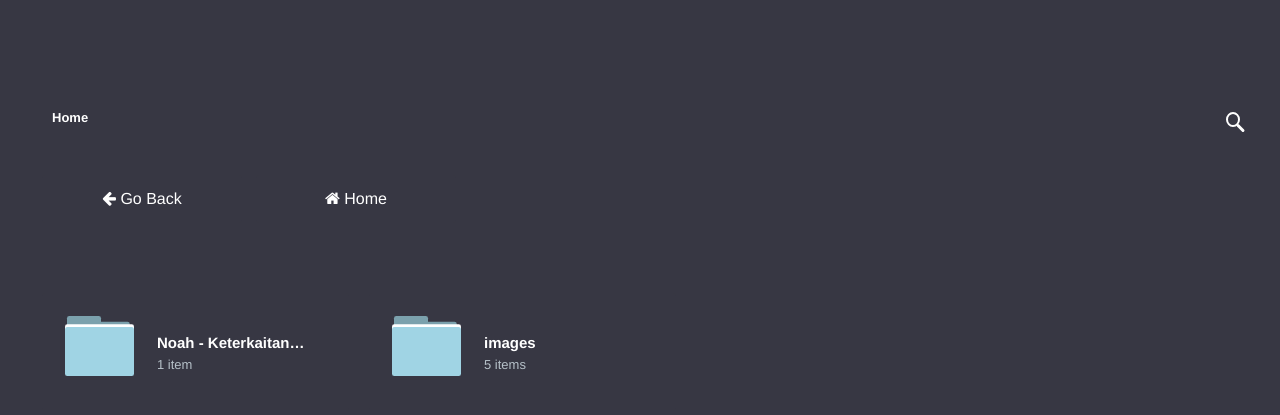
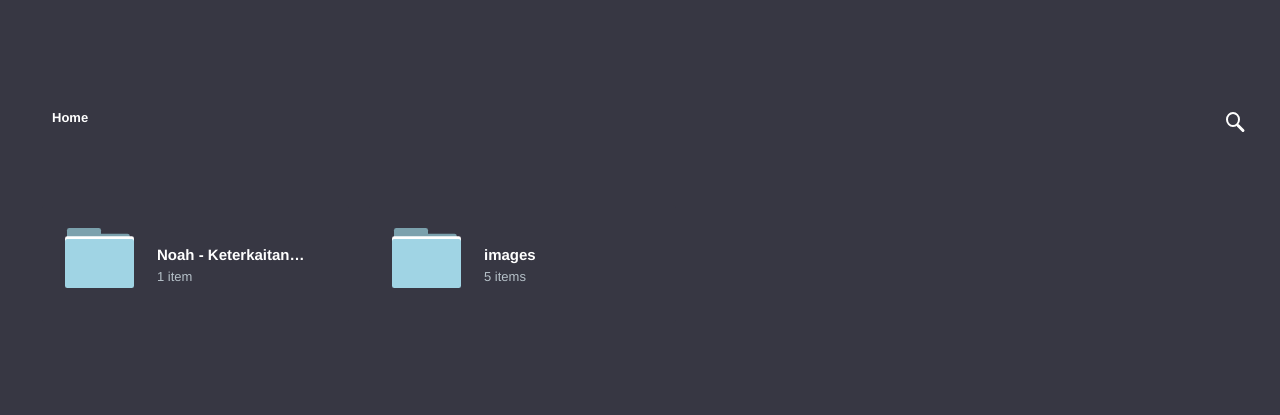
Before and after one commit to lsfile/CDN, a PHP site: page / in a window 1280 px wide. Shown: the top 415 px of the page. Run offline with PHP 8.4, Linux system fonts and the light colour scheme; some libraries are stand-ins or nearby versions.

Commit message:
Update index.php

```diff
--- a/index.php
+++ b/index.php
@@ -11,13 +11,6 @@
 		<!-- Include our stylesheet -->
 		<link href="assets/css/styles.css" rel="stylesheet"/>
 
-		<!-- FancyBox -->
-		<link rel="stylesheet" href="https://cdnjs.cloudflare.com/ajax/libs/fancybox/3.2.5/jquery.fancybox.min.css" />
-		<script src="https://cdnjs.cloudflare.com/ajax/libs/fancybox/3.2.5/jquery.fancybox.min.js"></script>
-
-		<!-- Font Awesome -->
-		<link rel="stylesheet" href="https://cdnjs.cloudflare.com/ajax/libs/font-awesome/4.7.0/css/font-awesome.css" />
-
 	</head>
 	<body>
 			<div class="filemanager">
@@ -25,8 +18,6 @@
 				<input type="search" placeholder="Find a file.." />
 			</div>
 			<div class="breadcrumbs"></div>
-			<a class="button folderName" id="backButton" href=""><i class="fa fa-arrow-left" aria-hidden="true"></i> Go Back</a>
-			<a class="button" href="./"><i class="fa fa-home" aria-hidden="true"></i> Home</a>
 
 			<ul class="data"></ul>
 			<div class="nothingfound">
@@ -38,28 +29,8 @@
 
 
 		<!-- Include our script files -->
-		<!--- <script src="http://code.jquery.com/jquery-1.11.0.min.js"></script> -->
-		<!-- <script src="https://code.jquery.com/jquery-2.2.4.js"></script> -->
-		<script src="https://code.jquery.com/jquery-3.2.1.js"></script>
+		<script src="http://code.jquery.com/jquery-1.11.0.min.js"></script>
 		<script src="assets/js/script.js"></script>
-		<script src="assets/fancybox-master/dist/jquery.fancybox.js"></script>
-
-
-
-<script>
-$('.fancybox-media').fancybox({
-    type: 'iframe',
-    width: 800,
-    height: 580,
-    // add
-    fitToView: false,
-    iframe : {
-      preload : false
-    }
-});
-
-</script>
-
 
 	</body>
 </html>
```
